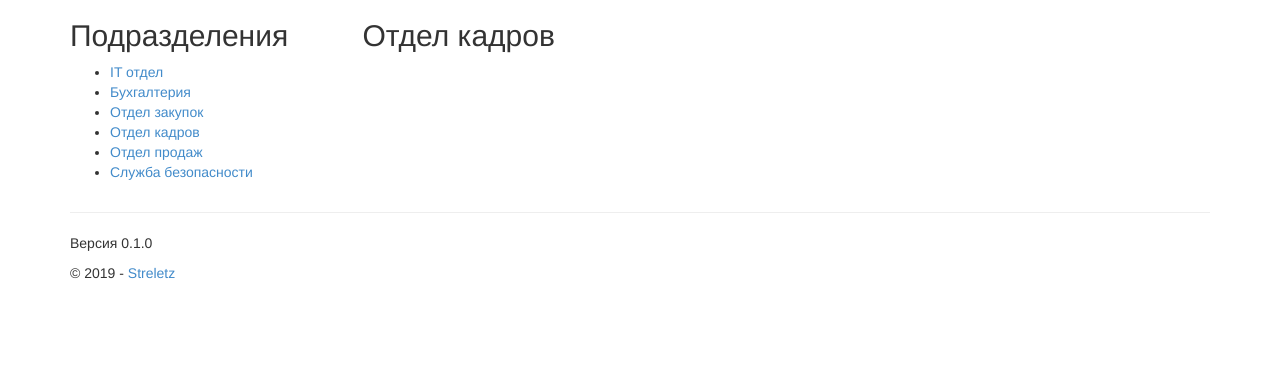
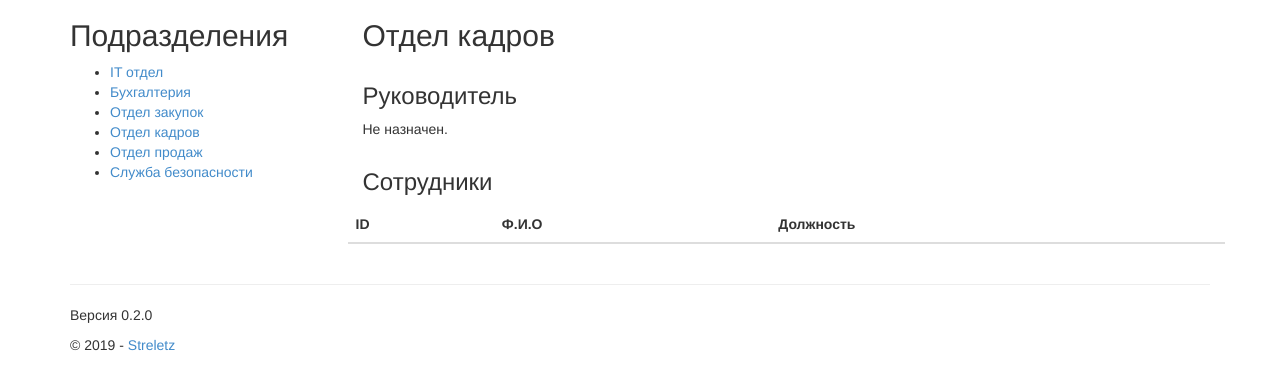
Before and after one commit to Streletz/StreletzCorporatePortal, a Django app: page /department/2 in a window 1280 px wide. Shown: the part 51-441 px from the top of the page. Run offline with Django 3.2, Linux system fonts and the light colour scheme; data comes from the database, SQL or seed files in the repository; tables that the repository leaves empty hold one stand-in row (values such as "Sample post"); lists and menus that the app fills with data are empty; parts of the project's set-up code (start-up, migrations or seed data) failed here and were passed over; some libraries are stand-ins or nearby versions.

Commit message:
0.2.0
 - Отображение руководителя подразделения на странице подразделения;
 - Отображение сотрудников подразделения на странице подразделения.

```diff
--- a/StreletzCorporatePortal/app/content/department/department_views.py
+++ b/StreletzCorporatePortal/app/content/department/department_views.py
@@ -5,15 +5,22 @@ from app.models import Department
 from django.http import HttpResponseRedirect
 from django.views.generic.list import ListView
 
-VERSION = '0.1.0'
+VERSION = '0.2.0'
+
 
 def departmentView(request, id):
     assert isinstance(request, HttpRequest)
     department = Department.objects.get(pk=id)
+    director = None
+    if department.director_set.filter(employee__isActive=True).count() > 0:
+        director = department.director_set.filter(employee__isActive=True).first().employee
+    employees = department.employee_set.filter(isActive=True).all()
     return render(request,
-              'content/departments/view.html',
-              {
-                  'department': department,
-                  'title': department.name,
-                  'version': VERSION
-              })
+                  'content/departments/view.html',
+                  {
+                      'department': department,
+                      'title': department.name,
+                      'version': VERSION,
+                      'director': director,
+                      'employees': employees
+                  })
--- a/StreletzCorporatePortal/app/templates/content/departments/view.html
+++ b/StreletzCorporatePortal/app/templates/content/departments/view.html
@@ -14,5 +14,50 @@
             {% endif %}
         </div>
     </div>
+    <div class="row">
+        <div class="col-md-12">
+            <h3>Руководитель</h3>
+            {% if director != none %}
+                <p>{{ director.name }}, {{ director.position.name }}</p>
+            {% else %}
+                <p>Не назначен.</p>
+            {% endif %}
+        </div>
+    </div>
+    <div class="row">
+        <div class="col-md-12">
+            <h3>Сотрудники</h3>
+        </div>
+    </div>
+    <div class="row">
+        <table class="table table-hover">
+            <thead>
+            <tr>
+                <th scope="col">ID</th>
+                <th scope="col">Ф.И.О</th>
+                <th scope="col">Должность</th>
+            </tr>
+            </thead>
+            <tbody>
+            {% for e in employees %}
+                {% if director != none %}
+                    {% if e.id != director.id %}
+                        <tr>
+                            <td>{{ e.id }}</td>
+                            <td>{{ e.name }}</td>
+                            <td>{{ e.position.name }}</td>
+                        </tr>
+                    {% endif %}
+                {% else %}
+                    <tr>
+                        <td>{{ e.id }}</td>
+                        <td>{{ e.name }}</td>
+                        <td>{{ e.position.name }}</td>
+                    </tr>
+                {% endif %}
+            {% endfor %}
+            </tbody>
+        </table>
+    </div>
 
 {% endblock %}
```
